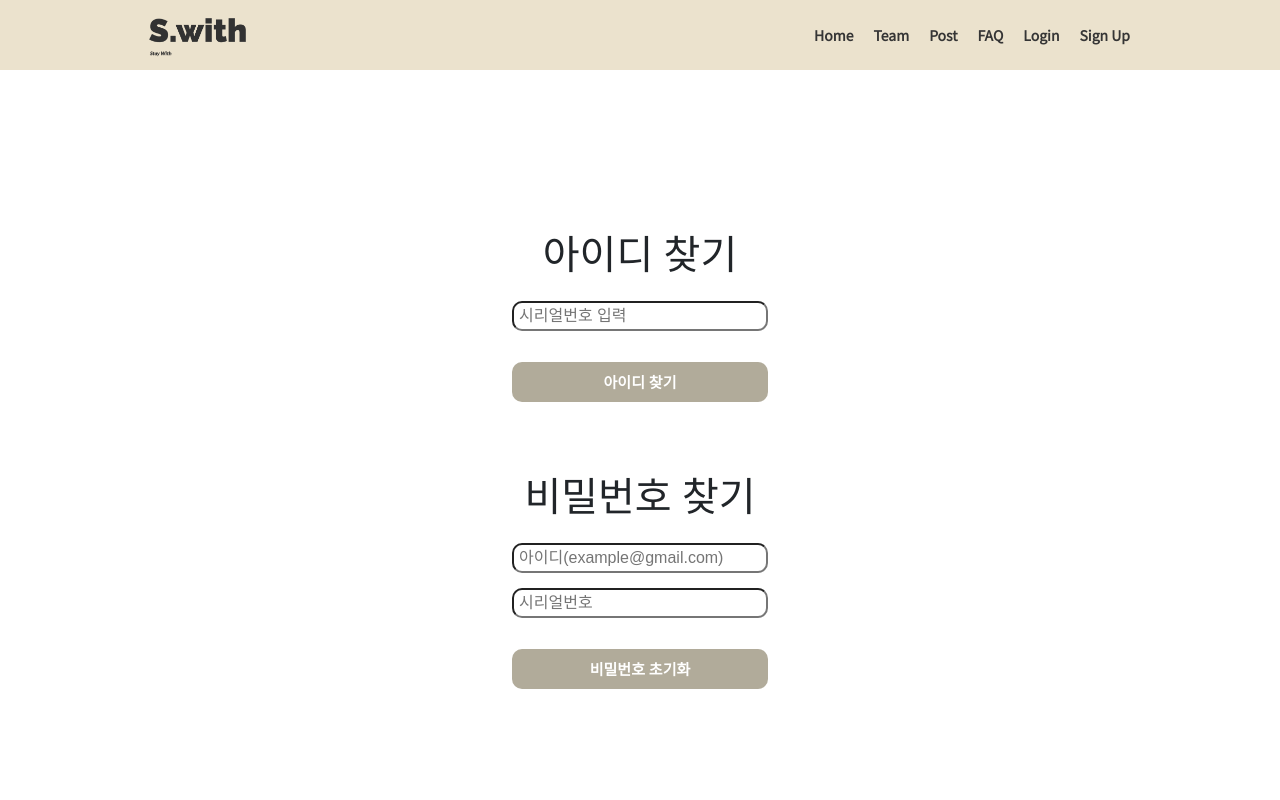
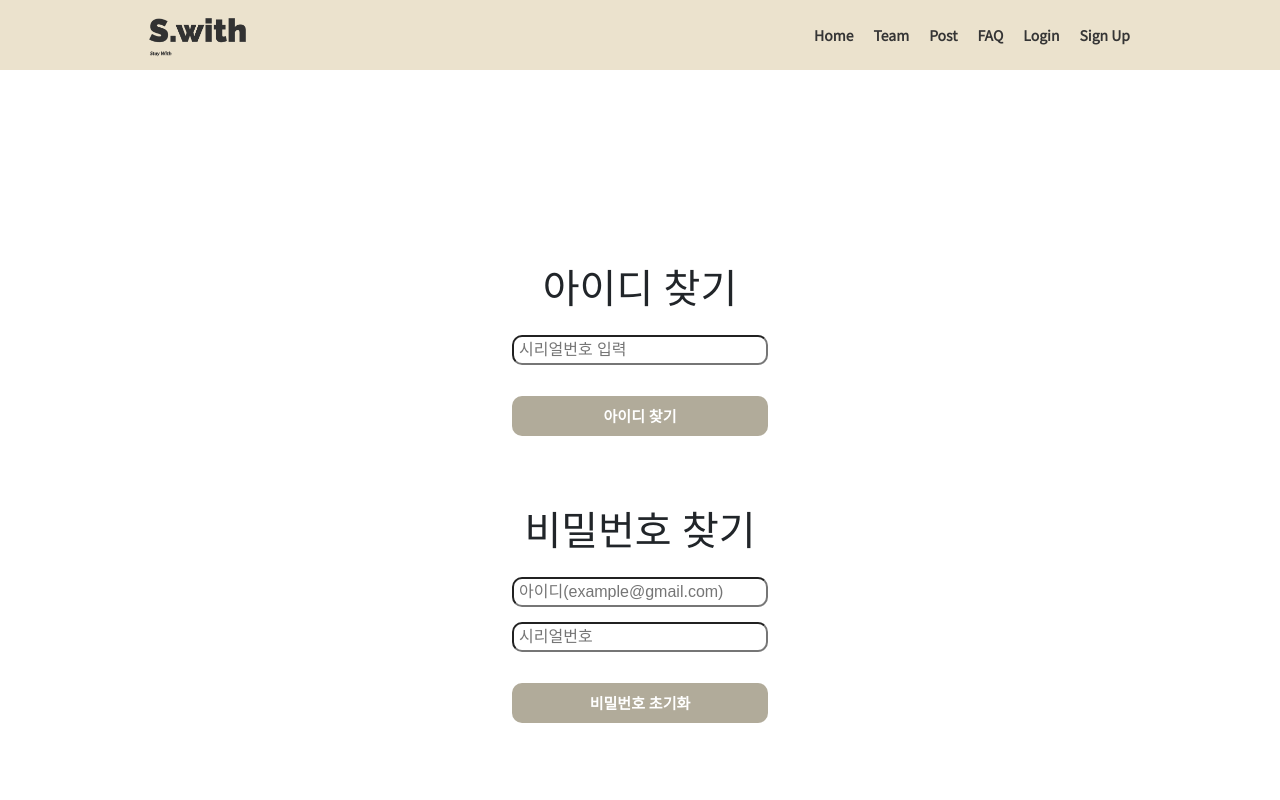
Before and after one commit to Yjason-K/AIVLE_BigProject_Swith, a React (Create React App) app: page /findid in a window 1280 px wide. Shown: the top 800 px of the page. Built offline with nearby package versions, Linux system fonts and the light colour scheme.

Commit message:
style - findid.js margin 조절

```diff
--- a/src/pages/findid.js
+++ b/src/pages/findid.js
@@ -108,8 +108,8 @@ const FindID = () => {
       <div className="find_pwd">
         {!verified ? (
           <>
-            <div style={{ height: "auto" }}>
-              <center>
+            <div>
+              <center style={{marginTop: "34px"}}>
                 <div className="find_id">
                   <h1>아이디 찾기</h1>
                   <div className="findEmailArea">
```
